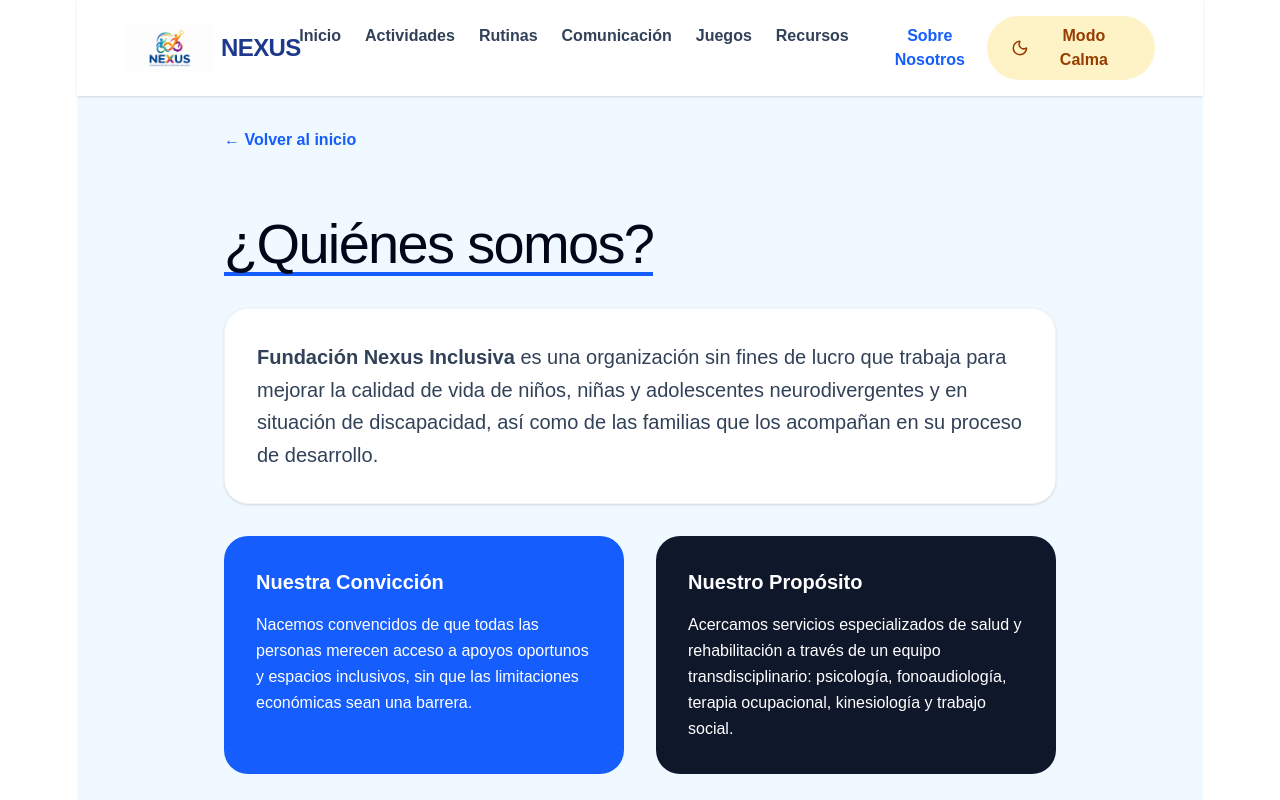
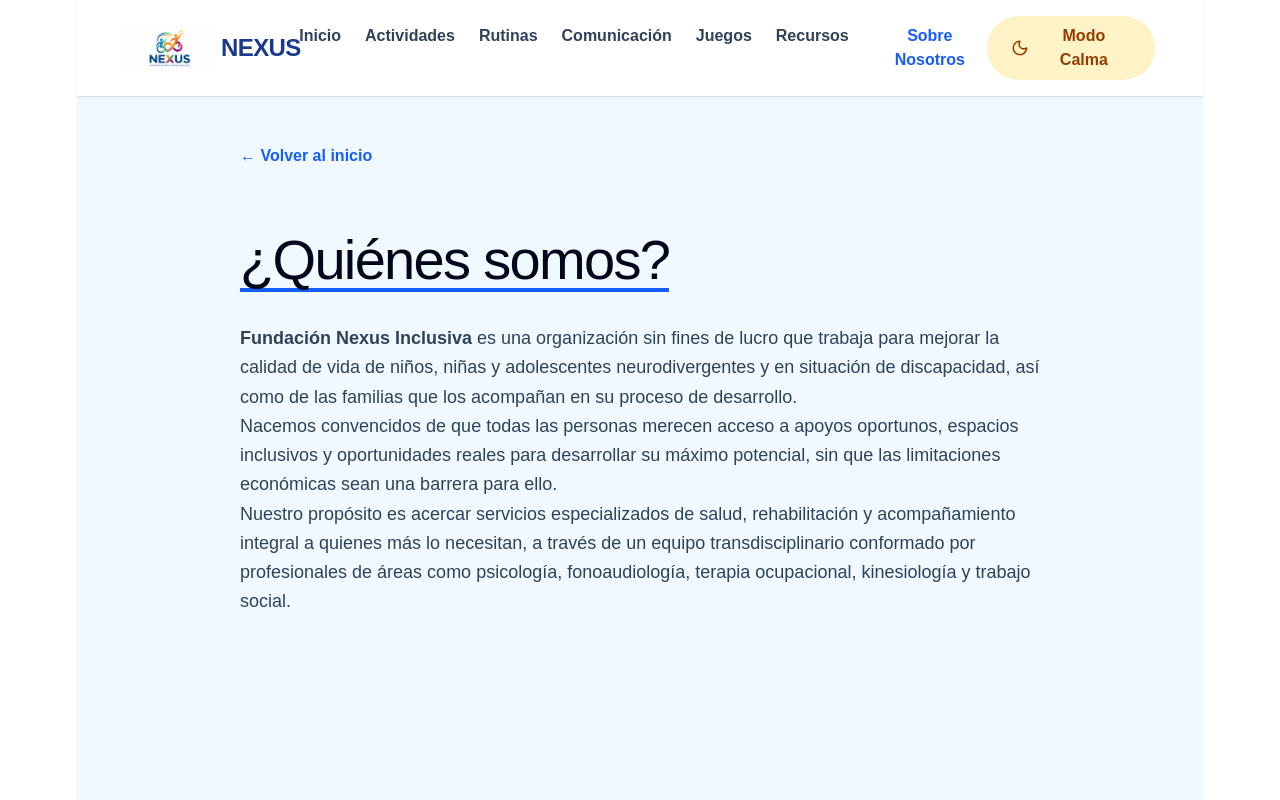
Before and after one commit to Barbarariv/nexus, a React (Vite) app: page /sobre-nosotros in a window 1280 px wide. Shown: the top 800 px of the page. Built offline with nearby package versions, Linux system fonts and the light colour scheme.

Commit message:
Actualizar QuienesSomos y corregir rutas en App.jsx

```diff
--- a/src/App.jsx
+++ b/src/App.jsx
@@ -3,7 +3,7 @@ import { Brain, Calendar, MessageCircle, Gamepad2, ArrowRight, Sun, Moon } from
 import { Routes, Route, Link, NavLink } from "react-router-dom";
 import Inicio from "./Inicio";
 import Actividades from "./Actividades";
-import QuienesSomos from "./QuienesSomos"; // Importa tu nuevo componente aquí
+import QuienesSomos from "./QuienesSomos";
 
 // ──────────────────────────────────────────────
 // PÁGINA PRINCIPAL
--- a/src/QuienesSomos.jsx
+++ b/src/QuienesSomos.jsx
@@ -3,44 +3,24 @@ import { Link } from 'react-router-dom';
 
 export default function QuienesSomos() {
   return (
-    <div className="p-8 max-w-4xl mx-auto text-left">
+    <div className="max-w-4xl mx-auto p-12 text-left">
       <Link to="/" className="text-blue-600 font-bold hover:underline mb-8 block">← Volver al inicio</Link>
 
-      {/* Título con estilo */}
+      {/* Título que aparece en tu imagen */}
       <h1 className="text-5xl font-black text-slate-900 mb-8 border-b-4 border-blue-600 inline-block">
         ¿Quiénes somos?
       </h1>
 
-      {/* Introducción principal */}
-      <div className="bg-white p-8 rounded-3xl shadow-sm border border-slate-100 mb-8">
-        <p className="text-xl text-slate-700 leading-relaxed">
+      {/* Contenido */}
+      <div className="space-y-6 text-lg text-slate-700 leading-relaxed">
+        <p>
           <strong>Fundación Nexus Inclusiva</strong> es una organización sin fines de lucro que trabaja para mejorar la calidad de vida de niños, niñas y adolescentes neurodivergentes y en situación de discapacidad, así como de las familias que los acompañan en su proceso de desarrollo.
         </p>
-      </div>
-
-      {/* Bloque con nuestra filosofía */}
-      <div className="grid md:grid-cols-2 gap-8 mb-8">
-        <div className="bg-blue-600 p-8 rounded-3xl text-white">
-          <h3 className="font-bold text-xl mb-4">Nuestra Convicción</h3>
-          <p className="leading-relaxed">
-            Nacemos convencidos de que todas las personas merecen acceso a apoyos oportunos y espacios inclusivos, sin que las limitaciones económicas sean una barrera.
-          </p>
-        </div>
-        <div className="bg-slate-900 p-8 rounded-3xl text-white">
-          <h3 className="font-bold text-xl mb-4">Nuestro Propósito</h3>
-          <p className="leading-relaxed">
-            Acercamos servicios especializados de salud y rehabilitación a través de un equipo transdisciplinario: psicología, fonoaudiología, terapia ocupacional, kinesiología y trabajo social.
-          </p>
-        </div>
-      </div>
-
-      {/* Misión familias y cierre */}
-      <div className="space-y-6 text-slate-700 leading-relaxed bg-slate-50 p-8 rounded-3xl border border-slate-200">
         <p>
-          Sin embargo, nuestra misión va más allá de las terapias. Comprendemos que detrás de cada niño, niña o adolescente existe una familia que enfrenta desafíos cotidianos. Por ello, promovemos iniciativas que fortalezcan la <strong>autonomía, el bienestar y las oportunidades de desarrollo de las personas cuidadoras</strong>.
+          Nacemos convencidos de que todas las personas merecen acceso a apoyos oportunos, espacios inclusivos y oportunidades reales para desarrollar su máximo potencial, sin que las limitaciones económicas sean una barrera para ello.
         </p>
-        <p className="italic text-lg font-semibold border-l-4 border-blue-600 pl-4 py-2">
-          "En Fundación Nexus Inclusiva creemos que la verdadera inclusión ocurre cuando apoyamos integralmente. Trabajamos para construir una sociedad más accesible, empática y justa."
+        <p>
+          Nuestro propósito es acercar servicios especializados de salud, rehabilitación y acompañamiento integral a quienes más lo necesitan, a través de un equipo transdisciplinario conformado por profesionales de áreas como psicología, fonoaudiología, terapia ocupacional, kinesiología y trabajo social.
         </p>
       </div>
     </div>
```
